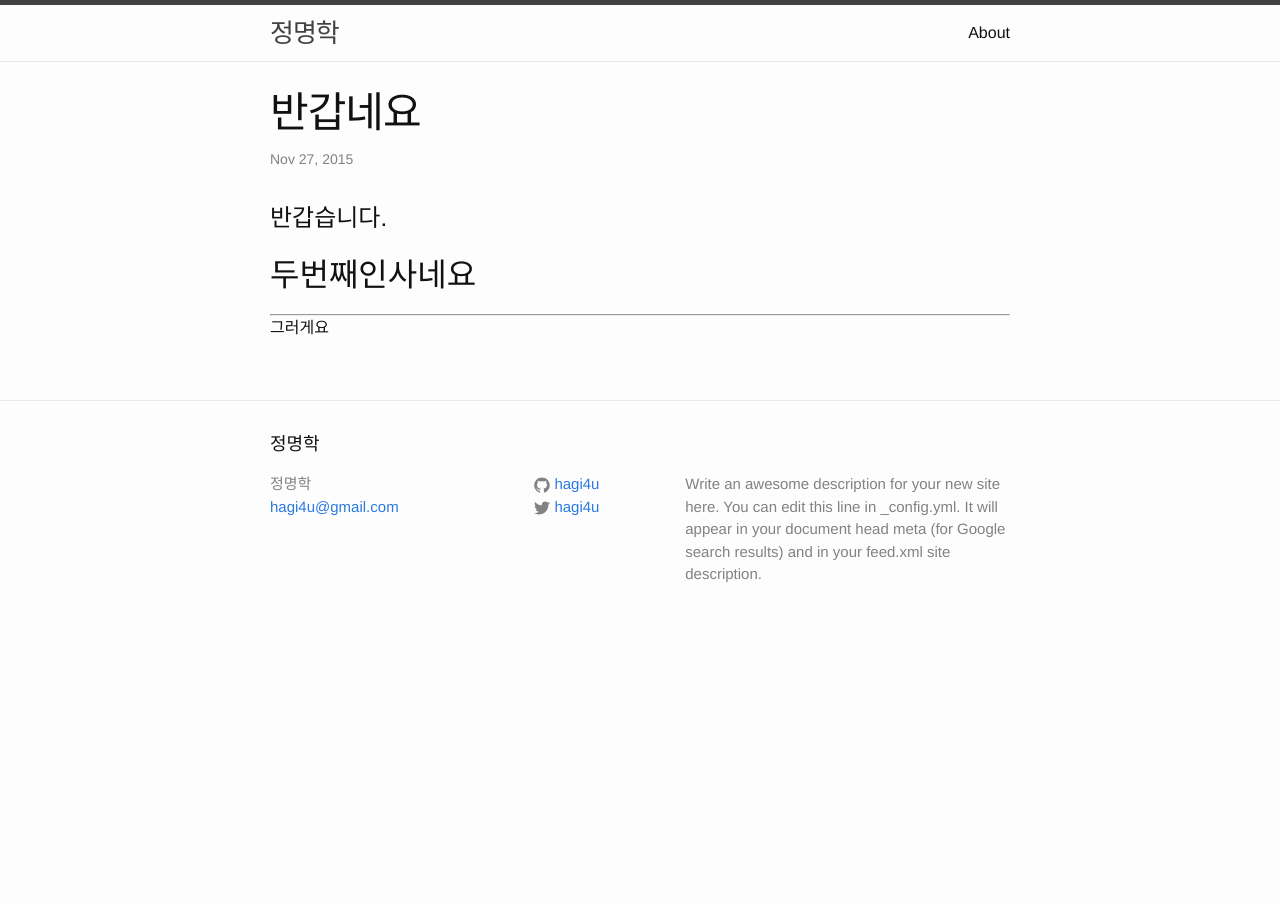
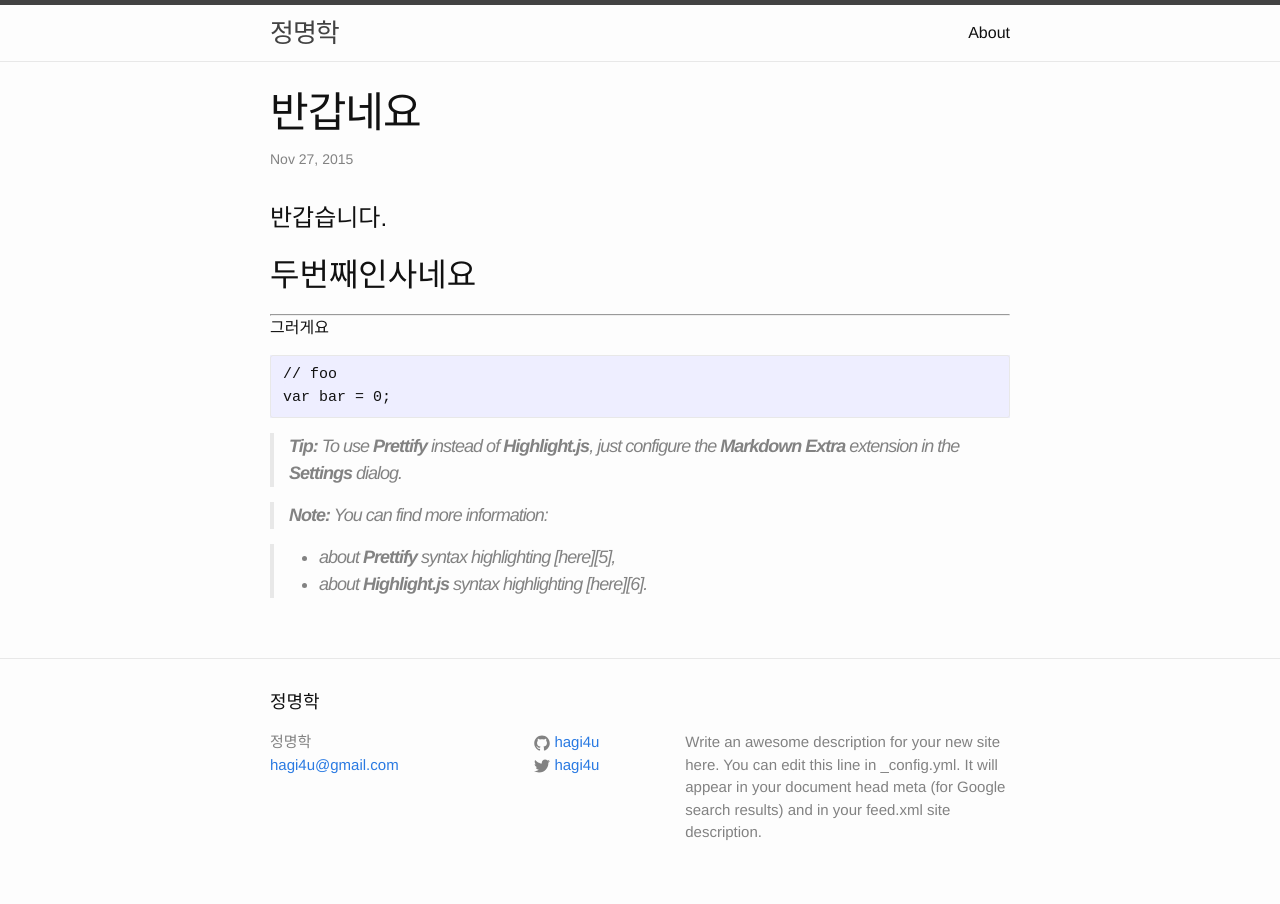
Before and after one commit to JeongMyoungHak/hagi4u.github.io, a Jekyll site: the page built from _posts/2015-11-27-hello-world.markdown, in a window 1280 px wide. Built offline with Jekyll 4.4.1, drawn with Linux system fonts in a browser that asks for light colours.

Commit message:
151127 글 수정
내용 수정

````diff
--- a/_posts/2015-11-27-hello-world.markdown
+++ b/_posts/2015-11-27-hello-world.markdown
@@ -10,6 +10,14 @@ categories: html
 ----
 그러게요
 
-[jekyll-docs]: http://jekyllrb.com/docs/home
-[jekyll-gh]:   https://github.com/jekyll/jekyll
-[jekyll-talk]: https://talk.jekyllrb.com/
+```
+// foo
+var bar = 0;
+```
+
+> **Tip:** To use **Prettify** instead of **Highlight.js**, just configure the **Markdown Extra** extension in the <i class="icon-cog"></i> **Settings** dialog.
+
+> **Note:** You can find more information:
+
+> - about **Prettify** syntax highlighting [here][5],
+> - about **Highlight.js** syntax highlighting [here][6].
````
